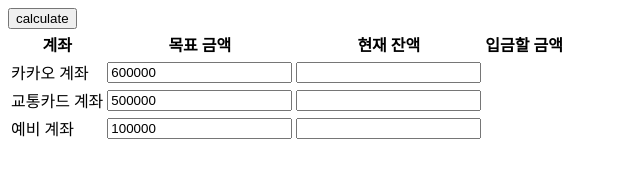
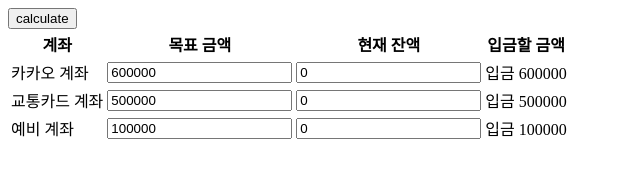
Before and after one commit to daengdaengLee/account-calculator-table, a website built with Parcel: page src/index.html in a window 1280 px wide. Both pictures are taken after a click on the button "calculate". Shown: the whole page, without its empty margins (0-640 px from the left). Built offline with nearby package versions, Linux system fonts and the light colour scheme.

Commit message:
ENH #5(Finish): 계산하는 로직 작성 (#6)

```diff
--- a/src/index.html
+++ b/src/index.html
@@ -25,7 +25,7 @@
             <input type="number" value="600000" />
           </td>
           <td class="balance">
-            <input type="number" />
+            <input type="number" value="0" />
           </td>
           <td class="deposit"></td>
         </tr>
@@ -35,7 +35,7 @@
             <input type="number" value="500000" />
           </td>
           <td class="balance">
-            <input type="number" />
+            <input type="number" value="0" />
           </td>
           <td class="deposit"></td>
         </tr>
@@ -45,7 +45,7 @@
             <input type="number" value="100000" />
           </td>
           <td class="balance">
-            <input type="number" />
+            <input type="number" value="0" />
           </td>
           <td class="deposit"></td>
         </tr>
--- a/src/index.js
+++ b/src/index.js
@@ -1 +1,31 @@
-console.log("test");
+document
+  .querySelector("#calculate")
+  .addEventListener("click", onClickCalculate);
+
+function calculateDeposit(target, balance) {
+  const result = target - balance;
+  const way = result < 0 ? "출금" : result > 0 ? "입금" : "-";
+  const amount = Math.abs(result);
+
+  return `${way} ${amount || ""}`;
+}
+
+function onClickCalculate() {
+  const rows = document
+    .querySelector("table")
+    .querySelector("tbody")
+    .querySelectorAll("tr");
+
+  for (const row of rows) {
+    const targetStr = row.querySelector(".target input").value;
+    const balanceStr = row.querySelector(".balance input").value;
+
+    const targetNum = Number(targetStr);
+    const balanceNum = Number(balanceStr);
+
+    const deposit = calculateDeposit(targetNum, balanceNum);
+
+    const depositEl = row.querySelector(".deposit");
+    depositEl.innerHTML = deposit;
+  }
+}
```
